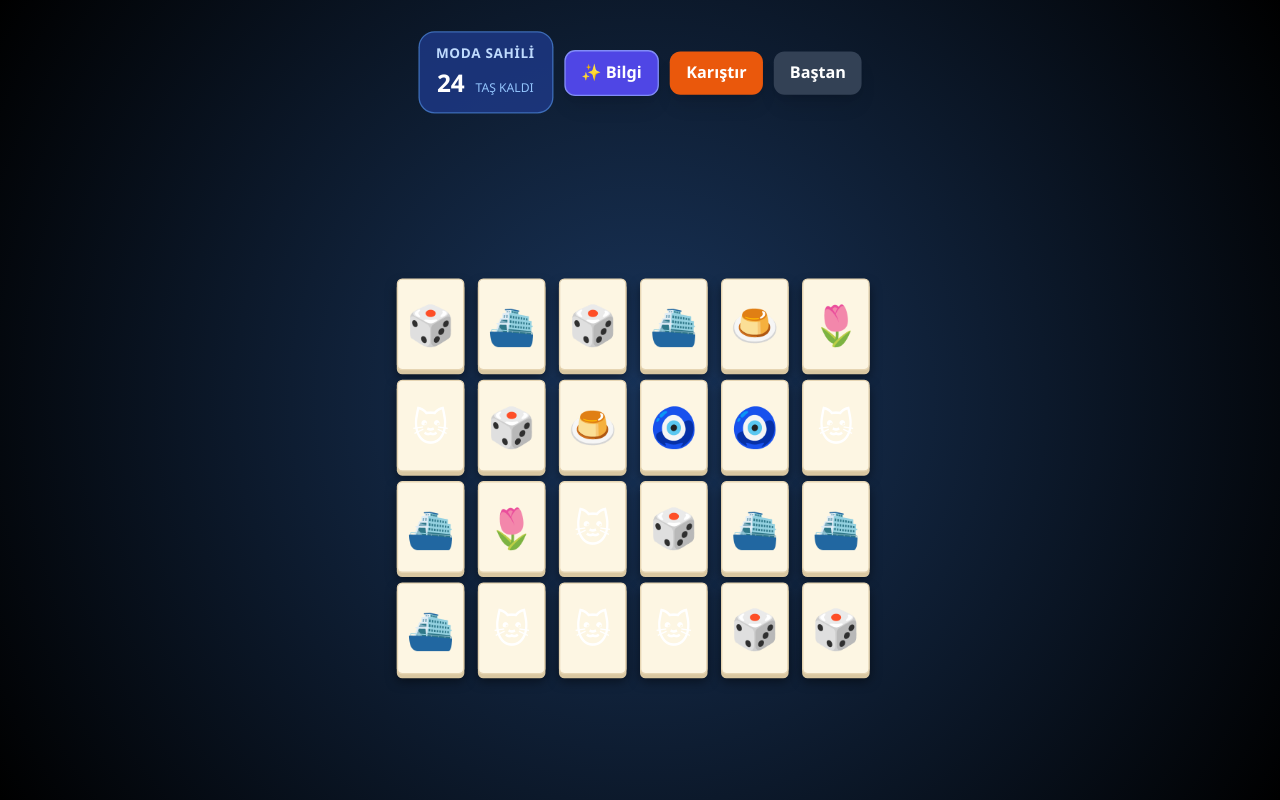
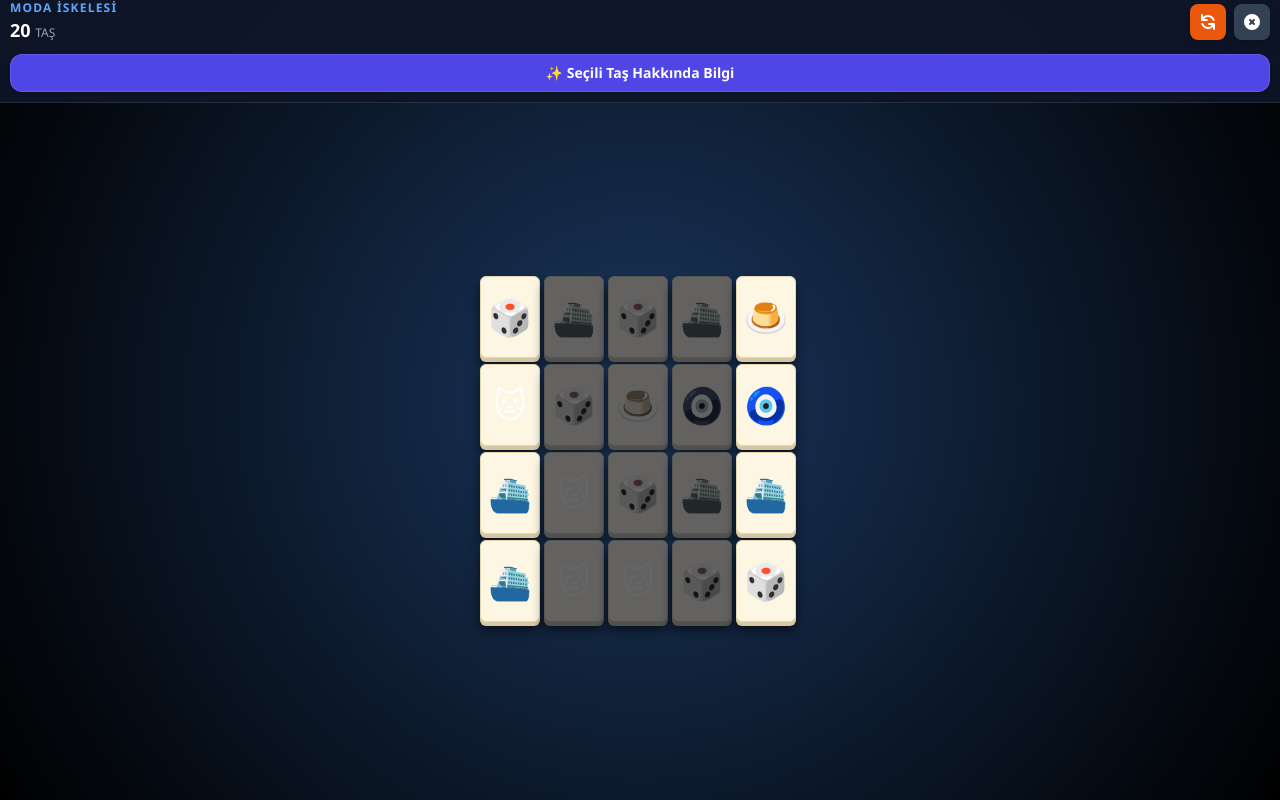
Before and after one commit to peuplade48/falzer, a website: page www/index.html in a window 1280 px wide. Drawn offline with nearby package versions, Linux system fonts and the light colour scheme.

Commit message:
Update index.html

```diff
--- a/www/index.html
+++ b/www/index.html
@@ -6,11 +6,6 @@
     <title>Turco-Mahjong: İstanbul Seviyeleri</title>
     <script src="https://cdn.tailwindcss.com"></script>
     <style>
-        :root {
-            --game-width: 900;
-            --game-height: 506.25;
-        }
-
         body {
             background: radial-gradient(circle, #1a365d 0%, #000 100%);
             margin: 0;
@@ -20,85 +15,68 @@
             color: white;
             touch-action: none;
             display: flex;
-            align-items: center;
-            justify-content: center;
+            flex-direction: column;
             height: 100vh;
             width: 100vw;
         }
 
-        #game-viewport {
+        #game-container {
+            flex: 1;
             position: relative;
-            width: 900px;
-            height: 506px;
+            width: 100%;
+            overflow: hidden;
             display: flex;
-            flex-direction: column;
             align-items: center;
             justify-content: center;
-            transition: transform 0.3s ease-out;
-            transform-origin: center;
         }
 
         .board {
             position: relative;
-            width: 900px;
-            height: 400px;
+            /* Mobil için varsayılan genişlik, JS ile güncellenecek */
+            width: 100%;
+            height: 100%;
             perspective: 1000px;
-            margin-top: 60px;
         }
 
         .tile {
             position: absolute;
-            width: 50px;
-            height: 68px;
+            /* Taş boyutları büyütüldü: 60x82 */
+            width: 60px;
+            height: 82px;
             background: #fdf6e3;
-            border-radius: 4px;
+            border-radius: 6px;
             display: flex;
             align-items: center;
             justify-content: center;
             cursor: pointer;
-            box-shadow: 0 3px 0 #d9c7a1, 0 5px 8px rgba(0,0,0,0.5);
-            transition: all 0.1s ease-out;
+            box-shadow: 0 4px 0 #d9c7a1, 0 8px 12px rgba(0,0,0,0.6);
+            transition: transform 0.1s ease-out, box-shadow 0.1s ease-out;
             user-select: none;
-            font-size: 1.8rem;
+            font-size: 2.2rem;
             border: 1px solid #e6d5b3;
             -webkit-tap-highlight-color: transparent;
         }
 
         .tile.selected {
             background: #ffeb3b;
-            box-shadow: 0 0 15px #ffeb3b, 0 3px 0 #c0b000;
-            transform: translateY(-5px);
-            z-index: 1000 !important;
+            box-shadow: 0 0 20px #ffeb3b, 0 4px 0 #c0b000;
+            transform: translateY(-8px) scale(1.05);
+            z-index: 2000 !important;
         }
 
         .tile.blocked {
-            filter: brightness(0.5) grayscale(0.7);
+            filter: brightness(0.4) grayscale(0.8);
             cursor: not-allowed;
         }
 
-        .ui-panel {
-            position: absolute;
-            top: -20px;
+        .header-panel {
+            padding: env(safe-area-inset-top) 10px 10px 10px;
+            background: rgba(15, 23, 42, 0.9);
+            border-bottom: 1px solid rgba(255,255,255,0.1);
             display: flex;
-            align-items: center;
-            justify-content: center;
-            gap: 8px;
-            z-index: 100;
-            width: 100%;
-        }
-
-        .status-msg {
-            position: fixed;
-            bottom: 20px;
-            background: rgba(0,0,0,0.85);
-            padding: 10px 20px;
-            border-radius: 20px;
-            pointer-events: none;
-            opacity: 0;
-            transition: opacity 0.3s;
-            border: 1px solid #4a5568;
-            font-size: 0.9rem;
-            z-index: 2000;
+            flex-direction: column;
+            gap: 10px;
+            z-index: 1000;
         }
 
         .modal {
@@ -108,56 +86,77 @@
             display: flex;
             align-items: center;
             justify-content: center;
-            z-index: 3000;
+            z-index: 5000;
             display: none;
+            padding: 20px;
+        }
+
+        .status-msg {
+            position: fixed;
+            bottom: 30px;
+            left: 50%;
+            transform: translateX(-50%);
+            background: rgba(0,0,0,0.85);
+            padding: 12px 24px;
+            border-radius: 30px;
+            pointer-events: none;
+            opacity: 0;
+            transition: opacity 0.3s;
+            border: 1px solid #4a5568;
+            z-index: 4000;
         }
     </style>
 </head>
 <body>
 
-<div id="game-viewport">
-    <div class="ui-panel">
-        <div class="bg-blue-900/80 p-2 rounded-xl border border-blue-400/50 flex flex-col items-center min-w-[100px]">
-            <span id="level-name" class="text-blue-200 text-[10px] font-bold uppercase tracking-wider">Başlıyor...</span>
-            <div class="flex gap-2 items-baseline">
-                <span id="tile-count" class="text-lg font-black text-white">0</span>
-                <span class="text-[9px] text-blue-300">TAŞ KALDI</span>
-            </div>
+<div class="header-panel">
+    <div class="flex justify-between items-center w-full">
+        <div class="flex flex-col">
+            <span id="level-name" class="text-blue-400 text-xs font-bold uppercase tracking-widest">Yükleniyor</span>
+            <span class="text-white text-lg font-black"><span id="tile-count">0</span> <span class="text-xs font-normal text-gray-400">TAŞ</span></span>
         </div>
-        <button onclick="getOfflineFact()" class="bg-indigo-600 hover:bg-indigo-500 px-3 py-2 rounded-lg font-bold transition shadow-lg flex items-center gap-1 border border-indigo-400 text-xs">
-            ✨ Bilgi
-        </button>
-        <button onclick="shuffleBoard()" class="bg-orange-600 hover:bg-orange-500 px-3 py-2 rounded-lg font-bold transition shadow-lg text-xs">Karıştır</button>
-        <button onclick="restartLevel()" class="bg-slate-700 hover:bg-slate-600 px-3 py-2 rounded-lg font-bold transition shadow-lg text-xs">Baştan</button>
+        <div class="flex gap-2">
+            <button onclick="shuffleBoard()" class="bg-orange-600 p-2 rounded-lg shadow-lg active:scale-95 transition">
+                <svg xmlns="http://www.w3.org/2000/svg" class="h-5 w-5" viewBox="0 0 20 20" fill="currentColor"><path fill-rule="evenodd" d="M4 2a1 1 0 011 1v2.101a7.002 7.002 0 0111.601 2.566 1 1 0 11-1.885.666A5.002 5.002 0 005.999 7H9a1 1 0 010 2H4a1 1 0 01-1-1V3a1 1 0 011-1zm.008 9.057a1 1 0 011.276.61A5.002 5.002 0 0014.001 13H11a1 1 0 110-2h5a1 1 0 011 1v5a1 1 0 11-2 0v-2.101a7.002 7.002 0 01-11.601-2.566 1 1 0 01.61-1.276z" clip-rule="evenodd" /></svg>
+            </button>
+            <button onclick="restartLevel()" class="bg-slate-700 p-2 rounded-lg shadow-lg active:scale-95 transition">
+                <svg xmlns="http://www.w3.org/2000/svg" class="h-5 w-5" viewBox="0 0 20 20" fill="currentColor"><path fill-rule="evenodd" d="M10 18a8 8 0 100-16 8 8 0 000 16zM8.707 7.293a1 1 0 00-1.414 1.414L8.586 10l-1.293 1.293a1 1 0 101.414 1.414L10 11.414l1.293 1.293a1 1 0 001.414-1.414L11.414 10l1.293-1.293a1 1 0 00-1.414-1.414L10 8.586 8.707 7.293z" clip-rule="evenodd" /></svg>
+            </button>
+        </div>
     </div>
+    <button onclick="getOfflineFact()" class="w-full bg-indigo-600 py-2 rounded-xl font-bold text-sm shadow-md active:bg-indigo-500 transition border border-indigo-400/30">
+        ✨ Seçili Taş Hakkında Bilgi
+    </button>
+</div>
 
+<div id="game-container">
     <div id="board" class="board"></div>
 </div>
 
-<div id="status" class="status-msg"></div>
+<div id="status" class="status-msg text-white text-sm font-medium"></div>
 
-<!-- Çevrimdışı Bilgi Modalı -->
+<!-- Bilgi Modalı -->
 <div id="fact-modal" class="modal">
-    <div class="bg-slate-900 text-white p-6 rounded-2xl text-center max-w-[85%] shadow-2xl border border-indigo-500/50 relative">
-        <button onclick="closeFactModal()" class="absolute top-2 right-4 text-2xl font-bold text-gray-500 hover:text-white">&times;</button>
-        <div id="fact-icon" class="text-5xl mb-3">✨</div>
-        <h2 id="fact-title" class="text-lg font-bold mb-2 text-indigo-300">İstanbul Sırları</h2>
-        <div id="fact-content" class="text-sm text-slate-200 font-medium min-h-[60px] flex items-center justify-center"></div>
+    <div class="bg-slate-900 text-white p-6 rounded-3xl text-center w-full max-w-sm shadow-2xl border border-indigo-500/30 relative">
+        <button onclick="closeFactModal()" class="absolute top-3 right-5 text-3xl font-light text-gray-500">&times;</button>
+        <div id="fact-icon" class="text-6xl mb-4">✨</div>
+        <h2 id="fact-title" class="text-xl font-bold mb-3 text-indigo-300">İstanbul Sırları</h2>
+        <div id="fact-content" class="text-base text-slate-300 leading-relaxed min-h-[80px] px-2"></div>
+        <button onclick="closeFactModal()" class="mt-6 w-full bg-slate-800 py-3 rounded-2xl font-bold">Anladım</button>
     </div>
 </div>
 
 <!-- Kazanç Modalı -->
 <div id="win-modal" class="modal">
-    <div class="bg-white text-black p-8 rounded-3xl text-center max-w-[80%] shadow-2xl border-4 border-orange-400">
-        <div class="text-5xl mb-3">🧿</div>
-        <h2 id="modal-title" class="text-2xl font-bold mb-2 text-blue-900">Tebrikler!</h2>
-        <div id="modal-desc" class="mb-6 text-gray-600 text-sm italic min-h-[50px] flex flex-col items-center justify-center"></div>
-        <button id="modal-btn" onclick="nextLevel()" class="bg-blue-600 hover:bg-blue-700 text-white px-8 py-3 rounded-full font-bold transition">Devam Et</button>
+    <div class="bg-white text-black p-8 rounded-[40px] text-center w-full max-w-sm shadow-2xl border-t-8 border-orange-400">
+        <div class="text-6xl mb-4">🧿</div>
+        <h2 class="text-3xl font-black mb-2 text-blue-900">Harika!</h2>
+        <div id="modal-desc" class="mb-8 text-gray-600 text-lg italic px-4"></div>
+        <button onclick="nextLevel()" class="w-full bg-blue-600 text-white py-4 rounded-3xl text-xl font-bold shadow-xl active:scale-95 transition">Sonraki Durak</button>
     </div>
 </div>
 
 <script>
-    // --- GENİŞ ÇEVRİMDIŞI VERİ HAVUZU ---
     const OFFLINE_DATA = {
         facts: {
             '☕': ["İnce belli bardakta tavşan kanı çay, İstanbul sabahlarının ruhudur.", "Demli bir çay ve Boğaz manzarası, dünyanın en ucuz lüksüdür.", "Çay, İstanbul'da sadece bir içecek değil, bir dostluk bahanesidir."],
@@ -172,12 +171,12 @@
             '🥤': ["Bol köpüklü, buz gibi bir ayran; her yemeğin en sadık eşlikçisidir.", "Anadolu'nun geleneksel ferahlığı ayran, sağlığın ve doğallığın sembolüdür.", "Milli içeceğimiz ayran, yaz sıcaklarının en serin sığınağıdır."]
         },
         congrats: [
-            "İstanbul'un fatihi gibi ilerliyorsun! Harika iş!",
-            "Moda'dan başladın, Galata'ya kadar estin geçtin!",
-            "Taşları tıpkı bir usta gibi birer birer temizledin.",
-            "Şehrin yedi tepesi de senin başarını kutluyor!",
-            "Hızın ve dikkatin hayranlık uyandırıcı, tebrikler!",
-            "Boğaz'ın serinliği gibi ferahlatıcı bir galibiyet!"
+            "İstanbul'un fatihi gibi ilerliyorsun!",
+            "Moda'dan başladın, şehri fethettin!",
+            "Tam bir usta işi temizlik!",
+            "Yedi Tepe seninle gurur duyuyor!",
+            "Boğaz havası sana iyi geldi!",
+            "Hızın parmak ısırtıyor!"
         ]
     };
 
@@ -190,33 +189,136 @@
     ];
 
     const LEVELS = [
-        { name: "Moda Sahili", layers: 1, rows: 4, cols: 6, spacingX: 60, spacingY: 75 },
-        { name: "Kız Kulesi", layers: 1, rows: 5, cols: 8, spacingX: 55, spacingY: 72 },
-        { name: "Galata Rüzgarı", layers: 2, rows: 4, cols: 7, spacingX: 58, spacingY: 74 },
-        { name: "Tarihi Yarımada", layers: 3, rows: 4, cols: 8, spacingX: 55, spacingY: 70 }
+        { name: "Moda İskelesi", layers: 1, rows: 4, cols: 5 },
+        { name: "Kız Kulesi", layers: 1, rows: 6, cols: 5 },
+        { name: "Galata Rüzgarı", layers: 2, rows: 5, cols: 5 },
+        { name: "Mısır Çarşısı", layers: 3, rows: 5, cols: 5 }
     ];
 
     let currentLevelIdx = 0;
     let tiles = [];
     let selectedTile = null;
 
-    function updateScale() {
-        const viewport = document.getElementById('game-viewport');
-        const finalScale = Math.min(window.innerWidth / 900, window.innerHeight / 506) * 0.95;
-        viewport.style.transform = `scale(${finalScale})`;
+    // Mobil Uyumlu Koordinat Hesaplama
+    function generateLayout(idx) {
+        const config = LEVELS[idx];
+        const layout = [];
+        const boardEl = document.getElementById('board');
+        const bw = boardEl.clientWidth;
+        const bh = boardEl.clientHeight;
+
+        const tileW = 60;
+        const tileH = 82;
+        const gapX = 64; // Taş genişliği + küçük boşluk
+        const gapY = 88;
+
+        for(let z = 0; z < config.layers; z++) {
+            const rows = config.rows;
+            const cols = config.cols;
+
+            // Merkeze hizalama
+            const startX = (bw - (cols * gapX)) / 2 + (z * 2);
+            const startY = (bh - (rows * gapY)) / 2 + (z * 2);
+
+            for(let r = 0; r < rows; r++) {
+                for(let c = 0; c < cols; c++) {
+                    // Mobil dikey görünümde çok fazla taş üst üste binmemesi için her katmanda %20 azaltma
+                    if (z > 0 && Math.random() > 0.7) continue;
+
+                    layout.push({
+                        x: startX + (c * gapX),
+                        y: startY + (r * gapY),
+                        z: z
+                    });
+                }
+            }
+        }
+
+        if (layout.length % 2 !== 0) layout.pop();
+
+        const symbols = [];
+        for(let i = 0; i < layout.length / 2; i++) {
+            const s = TURKISH_ICONS[Math.floor(Math.random()*TURKISH_ICONS.length)].char;
+            symbols.push(s, s);
+        }
+        symbols.sort(() => Math.random() - 0.5);
+
+        return layout.map((p, i) => ({ ...p, id: i, symbol: symbols[i], removed: false }));
     }
-    window.addEventListener('resize', updateScale);
+
+    function isFree(tile, all) {
+        const active = all.filter(t => !t.removed && t.id !== tile.id);
+        // Üstünde taş var mı?
+        const above = active.some(t => t.z > tile.z && Math.abs(t.x-tile.x) < 40 && Math.abs(t.y-tile.y) < 50);
+        if (above) return false;
+
+        // Yanlar açık mı? (Mahjong kuralı: Sağ veya sol boş olmalı)
+        const left = active.some(t => t.z === tile.z && Math.abs(t.y-tile.y) < 10 && t.x < tile.x && t.x > tile.x - 65);
+        const right = active.some(t => t.z === tile.z && Math.abs(t.y-tile.y) < 10 && t.x > tile.x && t.x < tile.x + 65);
+
+        return !left || !right;
+    }
+
+    function render() {
+        const board = document.getElementById('board');
+        board.innerHTML = '';
+        const active = tiles.filter(t => !t.removed);
+        document.getElementById('tile-count').innerText = active.length;
+
+        if (active.length === 0 && tiles.length > 0) {
+            showWinModal();
+            return;
+        }
+
+        // Z-index'e göre sırala (üsttekiler alttakilerin üstüne binmesi için render sırası)
+        const sortedTiles = [...tiles].sort((a, b) => a.z - b.z);
+
+        sortedTiles.forEach(t => {
+            if (t.removed) return;
+            const el = document.createElement('div');
+            const free = isFree(t, tiles);
+            el.className = `tile ${free ? '' : 'blocked'} ${selectedTile?.id === t.id ? 'selected' : ''}`;
+            el.style.left = t.x + 'px';
+            el.style.top = t.y + 'px';
+            el.style.zIndex = t.z * 100 + (t.y); // Y koordinatı derinlik hissi verir
+
+            el.innerText = t.symbol;
+
+            el.onclick = (e) => {
+                e.preventDefault();
+                if (!free) {
+                    showMessage("Bu taş kilitli! 🔒");
+                    return;
+                }
+
+                if (selectedTile && selectedTile.id !== t.id && selectedTile.symbol === t.symbol) {
+                    // Eşleşme
+                    t.removed = true;
+                    selectedTile.removed = true;
+                    selectedTile = null;
+                    render();
+                } else {
+                    selectedTile = (selectedTile?.id === t.id) ? null : t;
+                    render();
+                }
+            };
+            board.appendChild(el);
+        });
+    }
 
     function getOfflineFact() {
-        if (!selectedTile) { showMessage("Bir taş seçin! 👆"); return; }
+        if (!selectedTile) {
+            showMessage("Önce bir taş seçmelisin! 👆");
+            return;
+        }
         const iconInfo = TURKISH_ICONS.find(i => i.char === selectedTile.symbol);
-        const factList = OFFLINE_DATA.facts[selectedTile.symbol] || ["İstanbul'un her köşesi ayrı bir hikayedir."];
+        const factList = OFFLINE_DATA.facts[selectedTile.symbol] || ["İstanbul'un gizemleri saymakla bitmez."];
         const randomFact = factList[Math.floor(Math.random() * factList.length)];
 
         document.getElementById('fact-modal').style.display = 'flex';
         document.getElementById('fact-icon').innerText = selectedTile.symbol;
         document.getElementById('fact-title').innerText = iconInfo ? iconInfo.name : "İstanbul Sırrı";
-        document.getElementById('fact-content').innerHTML = `<p>${randomFact}</p>`;
+        document.getElementById('fact-content').innerText = randomFact;
     }
 
     function closeFactModal() { document.getElementById('fact-modal').style.display = 'none'; }
@@ -225,94 +327,50 @@
         const modal = document.getElementById('win-modal');
         const desc = document.getElementById('modal-desc');
         const randomCongrats = OFFLINE_DATA.congrats[Math.floor(Math.random() * OFFLINE_DATA.congrats.length)];
-
         modal.style.display = 'flex';
-        desc.innerHTML = `<p>"${randomCongrats}"</p>`;
-    }
-
-    function generateLayout(idx) {
-        const config = LEVELS[idx];
-        const layout = [];
-        for(let z = 0; z < config.layers; z++) {
-            let r_max = config.rows - z;
-            let c_max = config.cols - z;
-            const ox = (900 - (c_max * config.spacingX)) / 2;
-            const oy = (400 - (r_max * config.spacingY)) / 2 + 30;
-            for(let r = 0; r < r_max; r++) {
-                for(let c = 0; c < c_max; c++) {
-                    layout.push({ x: c * config.spacingX + ox, y: r * config.spacingY + oy, z: z });
-                }
-            }
-        }
-        if (layout.length % 2 !== 0) layout.pop();
-        const symbols = [];
-        for(let i = 0; i < layout.length / 2; i++) {
-            const s = TURKISH_ICONS[Math.floor(Math.random()*TURKISH_ICONS.length)].char;
-            symbols.push(s, s);
-        }
-        symbols.sort(() => Math.random() - 0.5);
-        return layout.map((p, i) => ({ ...p, id: i, symbol: symbols[i], removed: false }));
-    }
-
-    function isFree(tile, all) {
-        const active = all.filter(t => !t.removed && t.id !== tile.id);
-        const above = active.some(t => t.z > tile.z && Math.abs(t.x-tile.x) < 40 && Math.abs(t.y-tile.y) < 50);
-        if (above) return false;
-        const left = active.some(t => t.z === tile.z && Math.abs(t.y-tile.y) < 10 && t.x < tile.x && t.x > tile.x - 55);
-        const right = active.some(t => t.z === tile.z && Math.abs(t.y-tile.y) < 10 && t.x > tile.x && t.x < tile.x + 55);
-        return !left || !right;
-    }
-
-    function render() {
-        const board = document.getElementById('board');
-        board.innerHTML = '';
-        const active = tiles.filter(t => !t.removed);
-        document.getElementById('tile-count').innerText = active.length;
-        if (active.length === 0 && tiles.length > 0) { showWinModal(); return; }
-
-        tiles.forEach(t => {
-            if (t.removed) return;
-            const el = document.createElement('div');
-            el.className = `tile ${isFree(t, tiles) ? '' : 'blocked'} ${selectedTile?.id === t.id ? 'selected' : ''}`;
-            el.style.left = t.x + 'px'; el.style.top = t.y + 'px'; el.style.zIndex = t.z * 10;
-            el.innerText = t.symbol;
-            el.onclick = () => {
-                if (!isFree(t, tiles)) return;
-                if (selectedTile && selectedTile.id !== t.id && selectedTile.symbol === t.symbol) {
-                    t.removed = true; selectedTile.removed = true; selectedTile = null;
-                } else {
-                    selectedTile = (selectedTile?.id === t.id) ? null : t;
-                }
-                render();
-            };
-            board.appendChild(el);
-        });
+        desc.innerText = randomCongrats;
     }
 
     function startLevel(i) {
         currentLevelIdx = i;
         document.getElementById('win-modal').style.display = 'none';
         document.getElementById('level-name').innerText = LEVELS[i].name;
+
+        // Tahta boyutlarını temizle ve yeniden oluştur
         tiles = generateLayout(i);
         selectedTile = null;
         render();
-        updateScale();
     }
 
-    function nextLevel() { startLevel((currentLevelIdx + 1) % LEVELS.length); }
-    function restartLevel() { startLevel(currentLevelIdx); }
+    function nextLevel() {
+        startLevel((currentLevelIdx + 1) % LEVELS.length);
+    }
+
+    function restartLevel() {
+        startLevel(currentLevelIdx);
+    }
+
     function shuffleBoard() {
         const active = tiles.filter(t => !t.removed);
         const syms = active.map(t => t.symbol).sort(() => Math.random() - 0.5);
         let sIdx = 0;
         tiles.forEach(t => { if(!t.removed) t.symbol = syms[sIdx++]; });
-        selectedTile = null; render();
+        selectedTile = null;
+        render();
+        showMessage("Taşlar karıştırıldı! 🌀");
     }
 
     function showMessage(m) {
-        const s = document.getElementById('status'); s.innerText = m; s.style.opacity = 1;
+        const s = document.getElementById('status');
+        s.innerText = m;
+        s.style.opacity = 1;
         setTimeout(() => s.style.opacity = 0, 1500);
     }
+
+    // Ekran döndürme veya boyut değişimi kontrolü
+    window.addEventListener('resize', () => {
+        startLevel(currentLevelIdx);
+    });
 
     window.onload = () => startLevel(0);
 </script>
```
